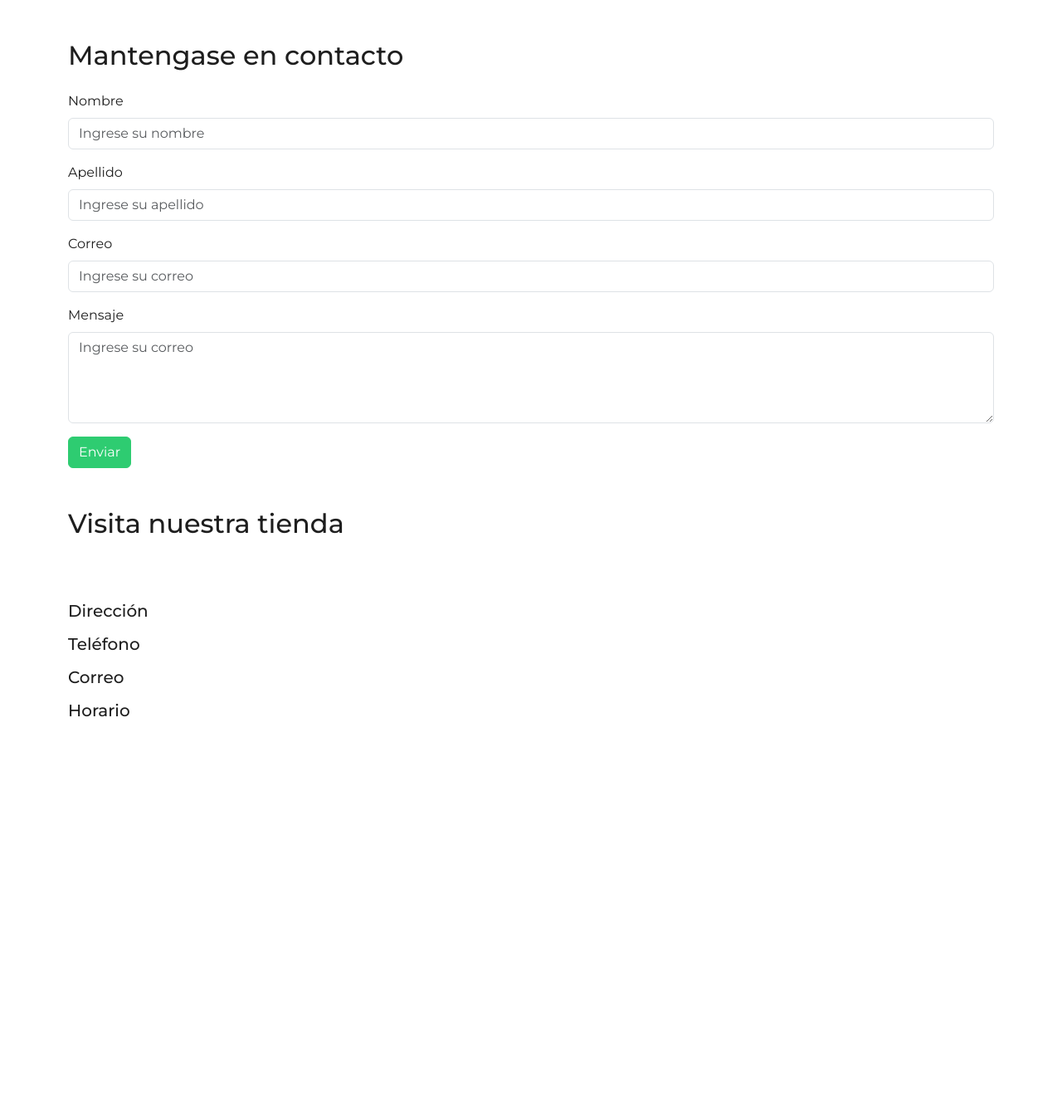
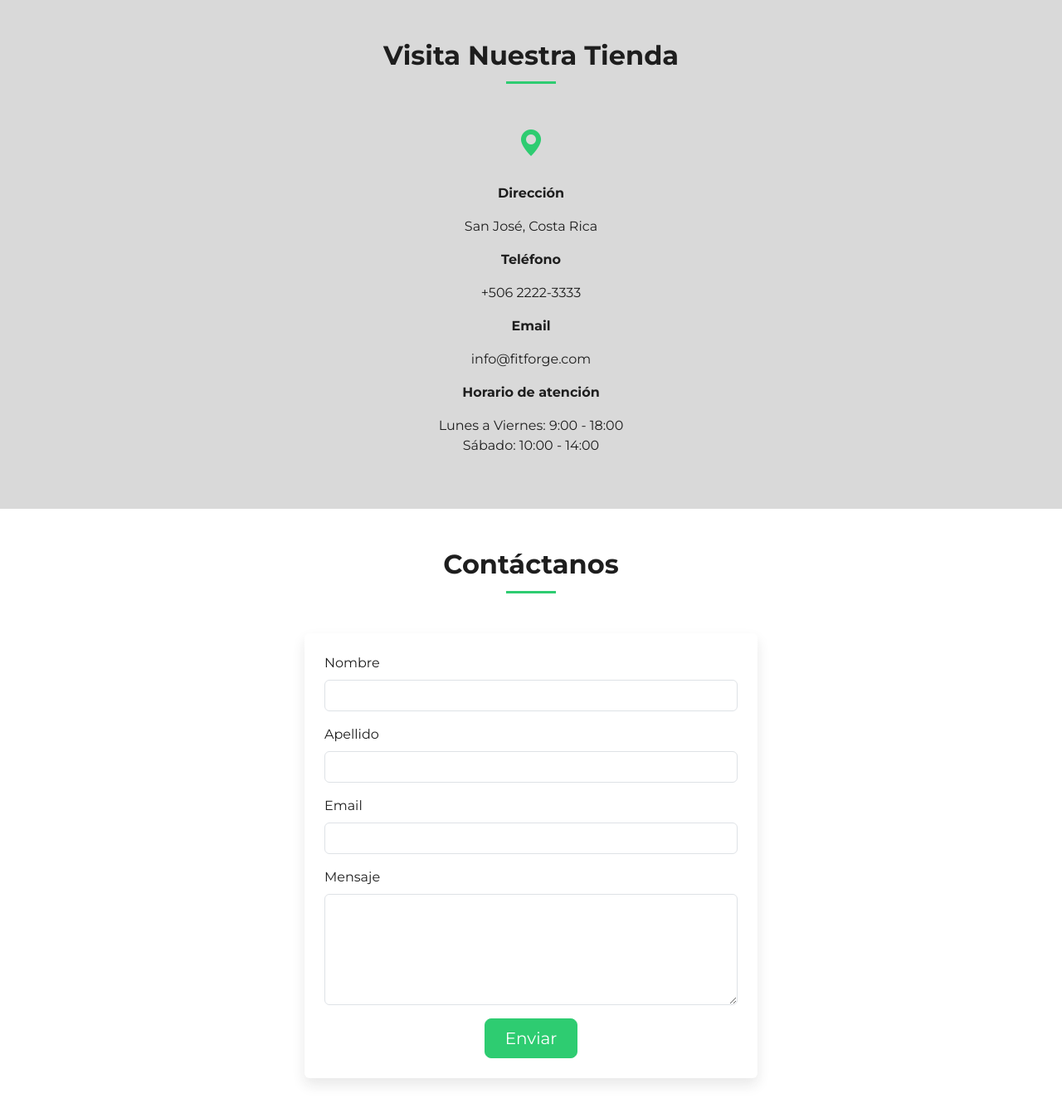
Before and after one commit to RamzaF/PF-Fitforge, a Spring app: template InitializrSpringbootProject/src/main/resources/templates/contacto/fragmentos.html in a window 1280 px wide. Shown: the whole page at 83% size. Before the commit the page ends 864 px from the top, so only its background shows below. Run offline with Thymeleaf, Linux system fonts and the light colour scheme; the template is opened without the code that fills it, so the values that code supplies are empty; some of the project's set-up classes (security, data sources, template engines, error pages and the like) are left out, and stand-ins take their place.

Commit message:
Frontend y backend de la pagina contactos

```diff
--- a/InitializrSpringbootProject/pom.xml
+++ b/InitializrSpringbootProject/pom.xml
@@ -129,6 +129,11 @@
             <version>0.52</version>
         </dependency>
 
+        <dependency>
+            <groupId>org.springframework.boot</groupId>
+            <artifactId>spring-boot-starter-validation</artifactId>
+        </dependency>
+
         <!-- Opcional: Firebase  -->
 
     </dependencies>
--- a/InitializrSpringbootProject/src/main/resources/templates/contacto/fragmentos.html
+++ b/InitializrSpringbootProject/src/main/resources/templates/contacto/fragmentos.html
@@ -7,76 +7,82 @@
         <link rel="stylesheet" href="estilos.css">
     </head>
     <body>
-        <div th:fragment="formulario">
-       <!-- Formulario de contacto -->
-    <div class="container mt-5">
-        <h2 class="mb-4">Mantengase en contacto</h2>
-        <form th:action="@{/enviar}" method="post">
+        <div th:fragment="contacto">
+            <section class="py-5" style="background-color: #D9D9D9;">
+                <div class="container">
+                    <h2 class="text-center mb-5 fw-bold section-title">Visita Nuestra Tienda</h2>
+                    <div class="row justify-content-center">
+                        <div class="col-md-6 text-center">
+                            <i class="bi bi-geo-alt-fill" style="font-size: 2rem; color: #2ECC71;"></i>
+                            <div class="mt-4">
+                                <p class="fw-bold">Dirección</p>
+                                <p>San José, Costa Rica</p>
+                            </div>
+                            <div class="mt-3">
+                                <p class="fw-bold">Teléfono</p>
+                                <p>+506 2222-3333</p>
+                            </div>
+                            <div class="mt-3">
+                                <p class="fw-bold">Email</p>
+                                <p>info@fitforge.com</p>
+                            </div>
+                            <div class="mt-3">
+                                <p class="fw-bold">Horario de atención</p>
+                                <p>Lunes a Viernes: 9:00 - 18:00<br>Sábado: 10:00 - 14:00</p>
+                            </div>
+                        </div>
+                    </div>
+                </div>
+            </section>
+
+            <section class="py-5">
+                <div class="container">
+                    <h2 class="text-center mb-5 fw-bold section-title">Contáctanos</h2>
+                    <div class="row justify-content-center">
+                        <div class="col-md-8 col-lg-6">
+                            <div th:if="${param.exito}" class="alert alert-success">
+                                ¡Mensaje enviado con éxito!
+                            </div>
+                            <form th:action="@{/contacto/enviar}" method="post" th:object="${contacto}" class="shadow p-4 rounded" style="background-color: #FFFFFF;">
                                 <!-- Campo Nombre -->
                                 <div class="mb-3">
                                     <label for="nombre" class="form-label">Nombre</label>
-                <input type="text" class="form-control" id="nombre" name="nombre" placeholder="Ingrese su nombre" required>
+                                    <input type="text" class="form-control" id="nombre" th:field="*{nombre}" required>
+                                        <span th:if="${#fields.hasErrors('nombre')}" th:errors="*{nombre}" class="text-danger"></span>
                                 </div>
+
                                 <!-- Campo Apellido -->
                                 <div class="mb-3">
-                <label for="email" class="form-label">Apellido</label>
-                <input type="email" class="form-control" id="email" name="email" placeholder="Ingrese su apellido" required>
+                                    <label for="apellido" class="form-label">Apellido</label>
+                                    <input type="text" class="form-control" id="apellido" th:field="*{apellido}" required>
+                                        <span th:if="${#fields.hasErrors('apellido')}" th:errors="*{apellido}" class="text-danger"></span>
                                 </div>
+
                                 <!-- Campo Email -->
                                 <div class="mb-3">
-                <label for="email" class="form-label">Correo</label>
-                <input type="email" class="form-control" id="email" name="email" placeholder="Ingrese su correo" required>
+                                    <label for="correo" class="form-label">Email</label>
+                                    <input type="email" class="form-control" id="correo" th:field="*{correo}" required>
+                                        <span th:if="${#fields.hasErrors('correo')}" th:errors="*{correo}" class="text-danger"></span>
                                 </div>
 
                                 <!-- Campo Mensaje -->
                                 <div class="mb-3">
                                     <label for="mensaje" class="form-label">Mensaje</label>
-                <textarea class="form-control" id="mensaje" name="mensaje" rows="4" placeholder="Ingrese su correo" required></textarea>
+                                    <textarea class="form-control" id="mensaje" th:field="*{mensaje}" rows="5" required></textarea>
+                                    <span th:if="${#fields.hasErrors('mensaje')}" th:errors="*{mensaje}" class="text-danger"></span>
                                 </div>
 
                                 <!-- Botón Enviar -->
-            <button type="submit" class="btn btn-primary">Enviar</button>
+                                <div class="text-center">
+                                    <button type="submit" class="btn btn-primary btn-lg px-4">Enviar</button>
+                                </div>
+
                             </form>
                         </div>
                     </div>
-
-
-        <div th:fragment="Contacto">
-              <!-- Información de contacto -->
-    <div class="container mt-5">
-        <h2 class="mb-4">Visita nuestra tienda</h2>
-
-        <!-- Mapa -->
-        <div class="map-pinned mb-4">
-            <svg width="229" height="24" viewBox="2334 1159 229 24" fill="none" xmlns="http://www.w3.org/2000/svg">
-                <!-- SVG content here -->
-            </svg>
+                </div>
+            </section>
         </div>
 
-        <!-- Dirección -->
-        <div class="mb-3">
-            <h5>Dirección</h5>
-            <p th:text="${direccion}">xxxxxxxxxxxxxxxxx</p>
-        </div>
-
-        <!-- Teléfono -->
-        <div class="mb-3">
-            <h5>Teléfono</h5>
-            <p th:text="${telefono}">xxxxxxxxxxxxxxxxx</p>
-        </div>
-
-        <!-- Email -->
-        <div class="mb-3">
-            <h5>Correo</h5>
-            <p th:text="${email}">xxxxxxxxxxxxxxxxx</p>
-        </div>
-
-        <!-- Horario -->
-        <div class="mb-3">
-            <h5>Horario </h5>
-            <p th:text="${horario}">xxxxxxxxxxxxxxxxx</p>
-        </div>
-    </div>
-        </div>
     </body>
 </html>
```
Also changed, not shown: InitializrSpringbootProject/src/main/java/com/fitforge/controller/ContactoController.java (+16 -15 lines), InitializrSpringbootProject/src/main/java/com/fitforge/domain/Contacto.java (+9 -34 lines), InitializrSpringbootProject/src/main/java/com/fitforge/service/ContactoService.java (+5 -4 lines), InitializrSpringbootProject/src/main/java/com/fitforge/service/impl/ContactoServiceImpl.java (+6 -5 lines), InitializrSpringbootProject/src/main/resources/templates/contacto/contacto.html (+21 -1 lines), InitializrSpringbootProject/src/main/resources/templates/layout/plantilla.html (line endings or trailing spaces). Lines whose indentation alone changed are shown as unchanged.
